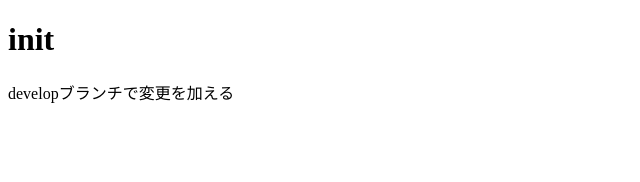
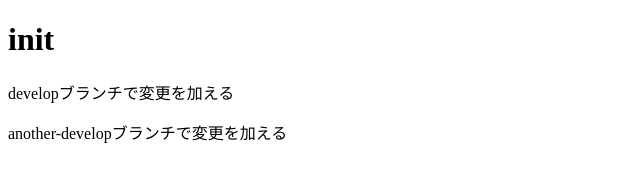
Before and after one commit to yuji-tak/github-test, a plain HTML site: page index.html in a window 1280 px wide. Shown: the whole page, without its empty margins (0-640 px from the left). Drawn offline with Linux system fonts and the light colour scheme.

Commit message:
another-branchで変更を加えた

```diff
--- a/index.html
+++ b/index.html
@@ -8,5 +8,6 @@
 <body>
     <h1>init</h1>
     <p>developブランチで変更を加える</p>
+    <p>another-developブランチで変更を加える</p>
 </body>
 </html>
```
